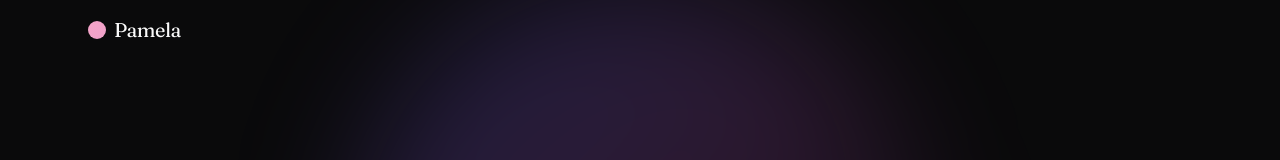
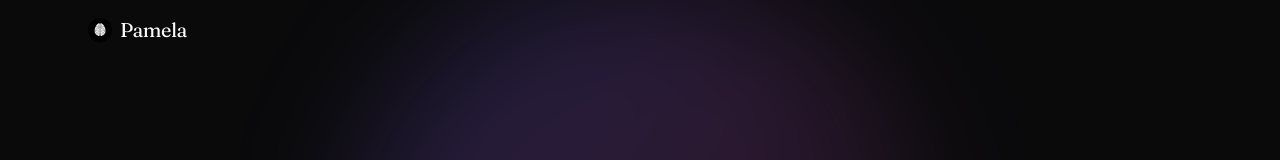
Before and after one commit to alexandar3/pamela-website, a Next.js app: page / in a window 1280 px wide. Shown: the top 160 px of the page. Built offline with nearby package versions, Linux system fonts and the light colour scheme.

Commit message:
Use real logo.png in wordmark instead of placeholder dot
Applies to both header and footer since they share the Logo component.

```diff
--- a/src/components/Logo.tsx
+++ b/src/components/Logo.tsx
@@ -1,3 +1,4 @@
+import Image from "next/image";
 import clsx from "clsx";
 
 export default function Logo({ className }: { className?: string }) {
@@ -8,22 +9,13 @@ export default function Logo({ className }: { className?: string }) {
         className,
       )}
     >
-      <svg
-        width="18"
-        height="18"
-        viewBox="0 0 18 18"
-        fill="none"
-        aria-hidden="true"
-        className="shrink-0"
-      >
-        <defs>
-          <linearGradient id="pamela-dot" x1="0" y1="0" x2="18" y2="18">
-            <stop offset="0%" stopColor="#f5a3c7" />
-            <stop offset="100%" stopColor="#7c8cff" />
-          </linearGradient>
-        </defs>
-        <circle cx="9" cy="9" r="9" fill="url(#pamela-dot)" />
-      </svg>
+      <Image
+        src="/images/logo.png"
+        alt=""
+        width={24}
+        height={24}
+        className="h-6 w-6 shrink-0 rounded-full object-cover"
+      />
       Pamela
     </span>
   );
```
Also changed, not shown: public/images/logo.png (added).
